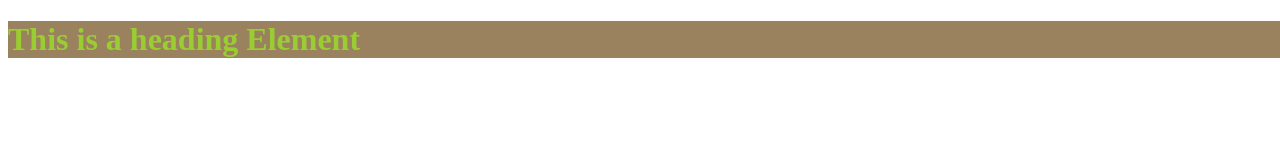
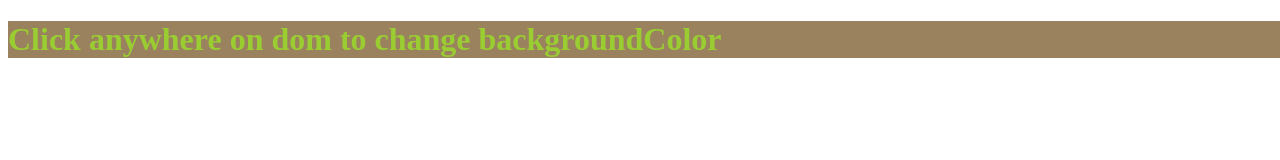
Before and after one commit to vinay18122002/task7.1, a plain HTML site: page index.html in a window 1280 px wide. Drawn offline with Linux system fonts and the light colour scheme.

Commit message:
Update index.html

```diff
--- a/index.html
+++ b/index.html
@@ -20,7 +20,7 @@
 
 <body>
   <h1>
-    This is a heading Element
+    Click anywhere on dom to change backgroundColor
   </h1>
 
   <script>
```
